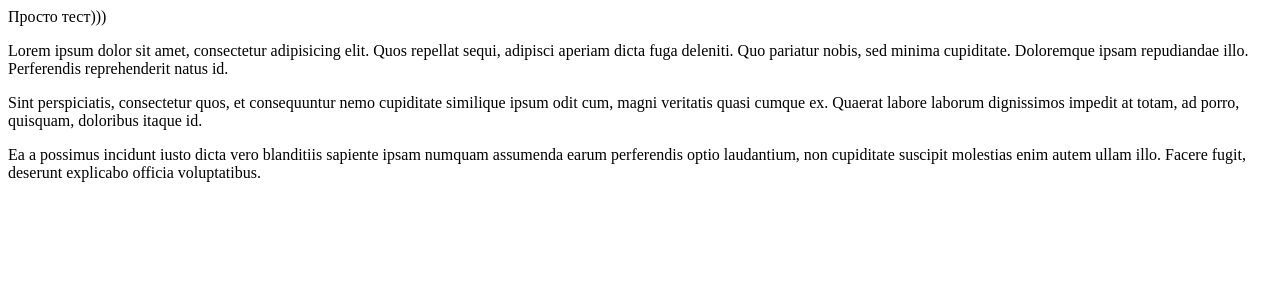
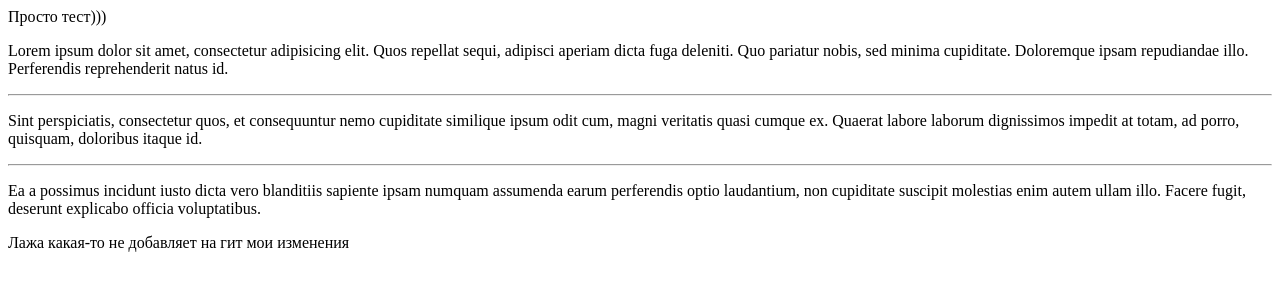
Before and after one commit to sttt/cold, a plain HTML site: page index.html in a window 1280 px wide. Drawn offline with Linux system fonts and the light colour scheme.

Commit message:
Добавил разделители

```diff
--- a/index.html
+++ b/index.html
@@ -5,9 +5,11 @@
 	<body>
 		<p>Просто тест)))</p>
 		<p>Lorem ipsum dolor sit amet, consectetur adipisicing elit. Quos repellat sequi, adipisci aperiam dicta fuga deleniti. Quo pariatur nobis, sed minima cupiditate. Doloremque ipsam repudiandae illo. Perferendis reprehenderit natus id.</p>
+		<hr>
+		<p>Sint perspiciatis, consectetur quos, et consequuntur nemo cupiditate similique ipsum odit cum, magni veritatis quasi cumque ex. Quaerat labore laborum dignissimos impedit at totam, ad porro, quisquam, doloribus itaque id.</p>
+		<hr>
+		<p>Ea a possimus incidunt iusto dicta vero blanditiis sapiente ipsam numquam assumenda earum perferendis optio laudantium, non cupiditate suscipit molestias enim autem ullam illo. Facere fugit, deserunt explicabo officia voluptatibus.</p>
 
-		<p>Sint perspiciatis, consectetur quos, et consequuntur nemo cupiditate similique ipsum odit cum, magni veritatis quasi cumque ex. Quaerat labore laborum dignissimos impedit at totam, ad porro, quisquam, doloribus itaque id.</p>
-
-		<p>Ea a possimus incidunt iusto dicta vero blanditiis sapiente ipsam numquam assumenda earum perferendis optio laudantium, non cupiditate suscipit molestias enim autem ullam illo. Facere fugit, deserunt explicabo officia voluptatibus.</p>
+		<p>Лажа какая-то не добавляет на гит мои изменения</p>
 	</body>
 </html>
```
